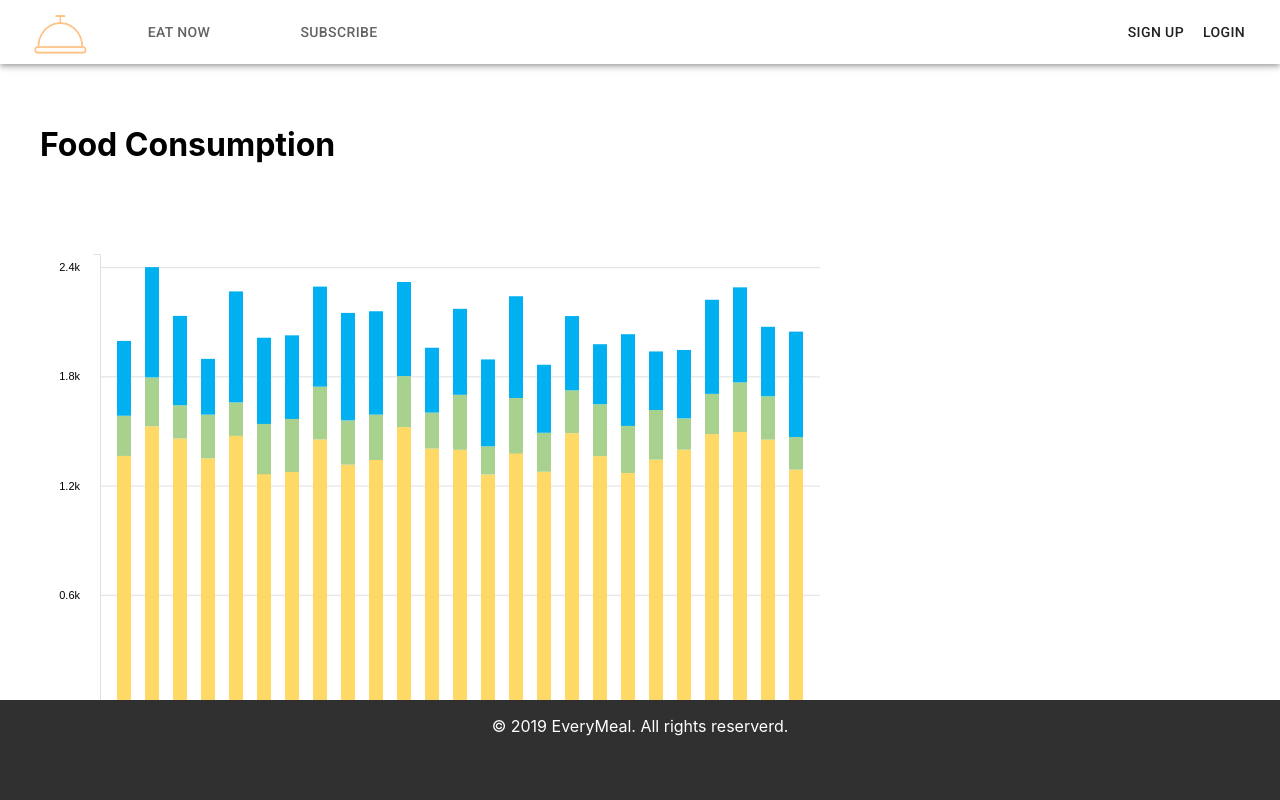
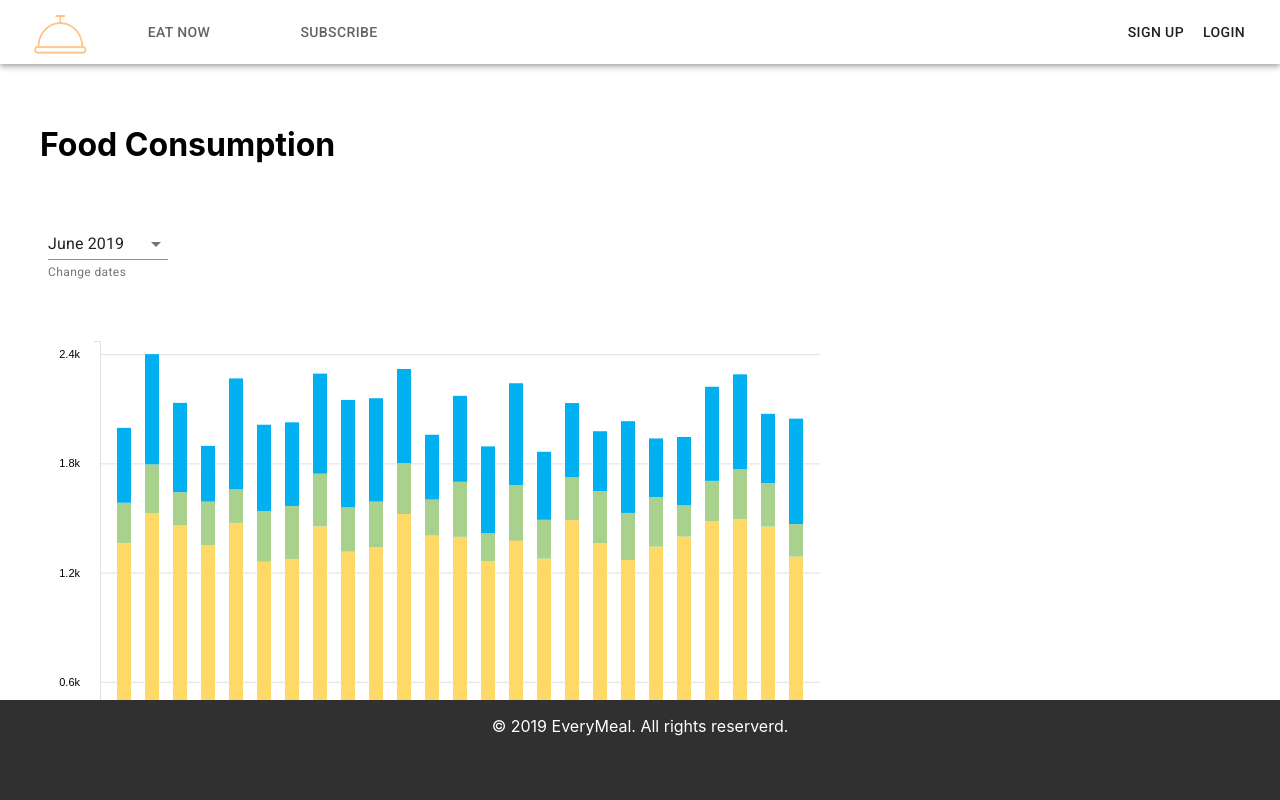
Before and after one commit to sakthik26/EveryMeal, a React (Create React App) app in the folder client/: page /dashboard in a window 1280 px wide. Shown: the top 800 px of the page. Built offline with nearby package versions, Linux system fonts and the light colour scheme.

Commit message:
Add select button to change timeframe for graph

```diff
--- /dev/null
+++ b/client/src/components/buttons/SimpleSelect.js
@@ -0,0 +1,54 @@
+import React from 'react';
+import { makeStyles } from '@material-ui/core/styles';
+import MenuItem from '@material-ui/core/MenuItem';
+import FormHelperText from '@material-ui/core/FormHelperText';
+import FormControl from '@material-ui/core/FormControl';
+import Select from '@material-ui/core/Select';
+
+const useStyles = makeStyles(theme => ({
+  root: {
+    display: 'flex',
+    flexWrap: 'wrap',
+  },
+  formControl: {
+    margin: theme.spacing(1),
+    minWidth: 120,
+  },
+  selectEmpty: {
+    marginTop: theme.spacing(2),
+  },
+}));
+
+export default function SimpleSelect(props) {
+  const classes = useStyles();
+  const [values, setValues] = React.useState({
+    date: '201906',
+  });
+
+  function handleChange(event) {
+    setValues(oldValues => ({
+      ...oldValues,
+      [event.target.name]: event.target.value,
+    }));
+  }
+
+  return (
+    <form className={classes.root} autoComplete="off">
+      <FormControl className={classes.formControl}>
+        <Select
+          value={values.date}
+          onChange={handleChange}
+          displayEmpty
+          name="date"
+          className={classes.selectEmpty}
+        >
+          {props.months.map(item =>(
+              <MenuItem value={item.id}>{item.name}</MenuItem>
+          ))}
+        </Select>
+        <FormHelperText>Change dates</FormHelperText>
+      </FormControl>
+
+    </form>
+  );
+}
--- a/client/src/views/Dashboard.js
+++ b/client/src/views/Dashboard.js
@@ -9,6 +9,7 @@ import { withStyles } from '@material-ui/core/styles';
 
 import Page from '../components/page/Page';
 import ConsumptionGraph from '../components/consumptionGraph/Chart';
+import Select from '../components/buttons/SimpleSelect';
 
 const styles = theme => ({
     main: {
@@ -20,6 +21,9 @@ export class Dashboard extends React.Component {
     render() {
         const { classes } = this.props;
 
+        //TODO: Change months such that it reflects month available in api response
+        const months = [{ id: 201906, name: "June 2019" }, { id: 201905, name: "May 2019" }, { id: 201904, name: "April 2019" }, { id: 201903, name: "March 2019" }]
+
         return (
             <Page>
                 <Grid className={classes.main} container spacing={2}>
@@ -28,6 +32,8 @@ export class Dashboard extends React.Component {
 
                         <Grid item>
                             <Box my={5}>
+                                {/*TODO: Pass propper onchange function such that api call for graph gets updated*/}
+                                <Select months={months} />
                                 <ConsumptionGraph />
                             </Box>
                         </Grid>
```
